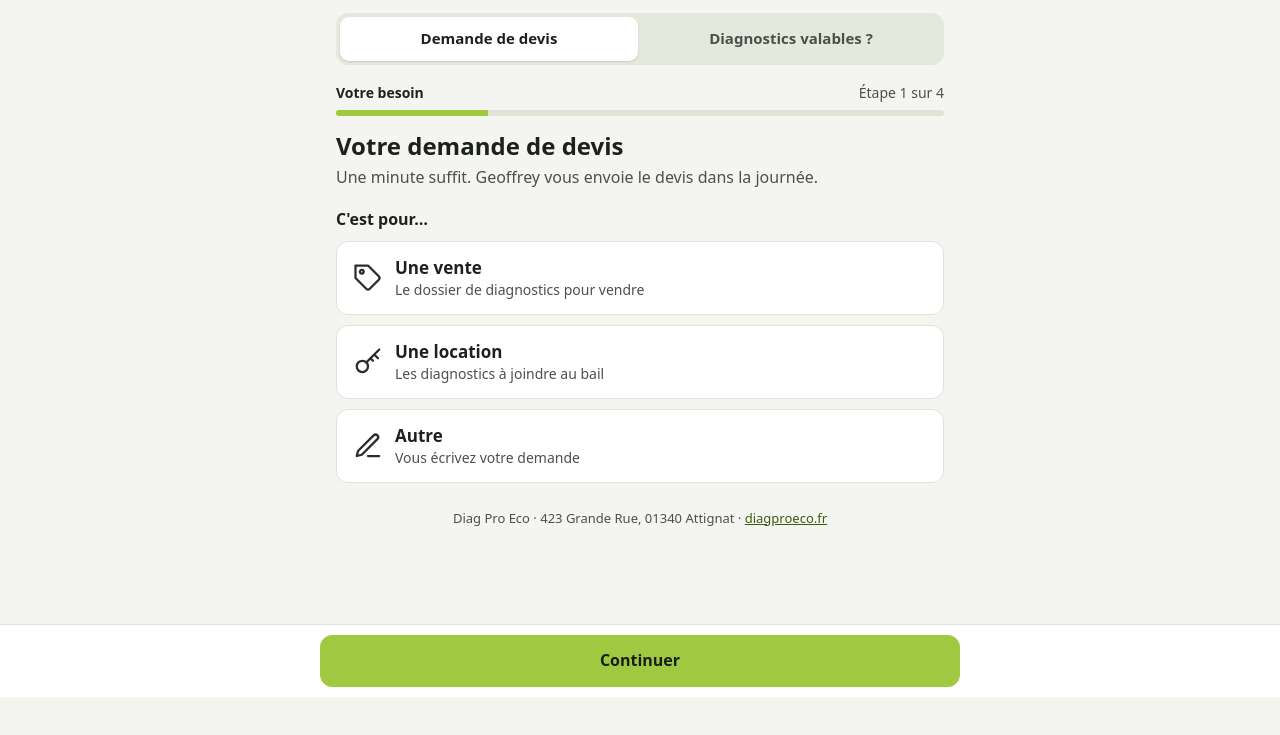
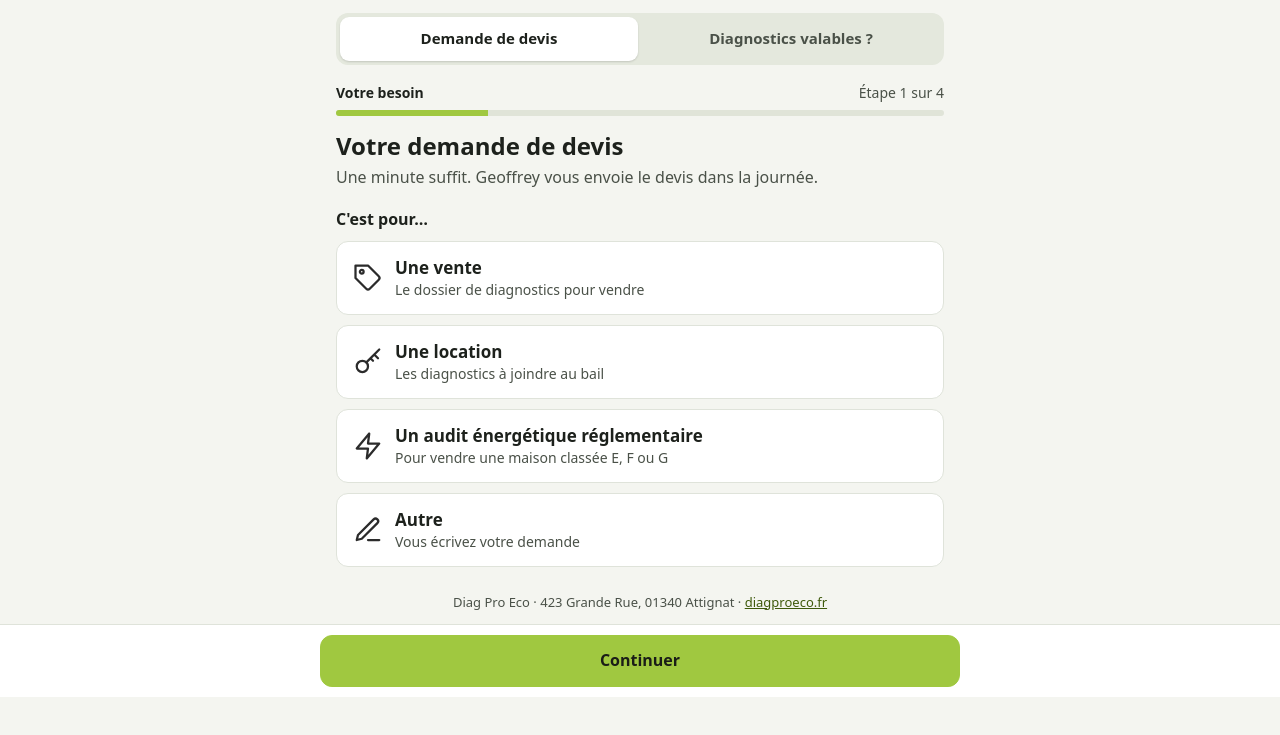
Before and after one commit to diagproeco/agences, a plain HTML site: page index.html in a window 1280 px wide. Shown: the part 103-838 px from the top of the page. Before the commit the page ends 800 px from the top, so only its background shows below. Drawn offline with Linux system fonts and the light colour scheme.

Commit message:
Choix Un audit énergétique réglementaire

```diff
--- a/app.js
+++ b/app.js
@@ -7,7 +7,7 @@
     cle: 'dpe-agences-2026',
     delaiDevis: 'dans la journée'
   };
-  var VERSION = '1.10';
+  var VERSION = '1.11';
   var R = window.Regles;
 
   /* ---------- outils ---------- */
@@ -32,7 +32,7 @@
   }
 
   var LIB = {
-    projet: { vente: 'Vente', location: 'Location', renovation: 'Rénovation', autre: 'Autre' },
+    projet: { vente: 'Vente', location: 'Location', renovation: 'Rénovation', audit: 'Audit énergétique réglementaire', autre: 'Autre' },
     type: { maison: 'Maison', appartement: 'Appartement', immeuble: 'Immeuble collectif', local: 'Local commercial', bureau: 'Bureau', autre: 'Autre type de bien' },
     copro: { oui: 'En copropriété', non: 'Hors copropriété' },
     construction: { nsp: 'Ne sait pas', avant1949: 'Avant 1949', '1949_1997': 'De 1949 au 1er juillet 1997', apres1997: 'Après le 1er juillet 1997' },
@@ -77,13 +77,14 @@
     majQui();
     var r = reponses();
     var hab = !r.type || ['maison', 'appartement', 'immeuble', 'autre'].indexOf(r.type) !== -1;
-    var autre = r.projet === 'autre';   // « Autre » : la personne écrit sa demande ; pas de liste ni de questions sur les installations
+    var autre = r.projet === 'autre';   // « Autre » : la personne écrit sa demande
+    var libre = autre || r.projet === 'audit';   // « Autre » et « Audit » : pas de liste ni de questions sur les installations
     montrer('[data-si=autre]', autre);
-    montrer('[data-si=liste]', !autre);
-    montrer('[data-si=egout]', !autre);
-    montrer('[data-si=habitation]', hab && !autre);
-    montrer('[data-si=piscine]', !autre && ['maison', 'immeuble', 'autre'].indexOf(r.type) !== -1);
-    if ($('#lead-recap')) $('#lead-recap').textContent = autre ? 'Vérifiez vos coordonnées.' : 'Vérifiez la liste, puis vos coordonnées.';
+    montrer('[data-si=liste]', !libre);
+    montrer('[data-si=egout]', !libre);
+    montrer('[data-si=habitation]', hab && !libre);
+    montrer('[data-si=piscine]', !libre && ['maison', 'immeuble', 'autre'].indexOf(r.type) !== -1);
+    if ($('#lead-recap')) $('#lead-recap').textContent = libre ? 'Vérifiez vos coordonnées.' : 'Vérifiez la liste, puis vos coordonnées.';
     montrer('[data-si=complement]', r.type === 'appartement' || r.copro === 'oui');
     montrer('[data-si=recents]', r.projet === 'vente' || r.projet === 'location');
     montrer('#existants', val('recents') === 'oui' && (r.projet === 'vente' || r.projet === 'location'));
@@ -325,7 +326,7 @@
     }
     if (n === 3 && !val('construction')) err.push('construction');
     if (n === 4) {
-      if (val('projet') !== 'autre' && !diagnosticsCoches().length) err.push('liste');
+      if (['autre', 'audit'].indexOf(val('projet')) === -1 && !diagnosticsCoches().length) err.push('liste');
       if (!val('agence')) err.push('agence');
       if (!EMAIL_RE.test(val('email'))) err.push('email');
       if (val('tel').replace(/\D/g, '').length < 10) err.push('tel');
@@ -377,8 +378,9 @@
       elec: lib('elec', r.elec), gaz: lib('gaz', r.gaz), egout: lib('oui3', r.egout), piscine: lib('oui3', val('piscine')),
       dpeClasse: r.dpeClasse === 'nsp' ? 'Ne sait pas' : r.dpeClasse,
       diagnostics: r.projet === 'autre' ? [{ nom: val('autreDemande'), raison: '', statut: 'oblig' }]
+        : r.projet === 'audit' ? [{ nom: 'Audit énergétique réglementaire', raison: '', statut: 'oblig' }]
         : coches.map(function (it) { return { nom: it.nom, raison: it.raison, statut: it.statut }; }),
-      nonRetenus: r.projet === 'autre' ? [] : nonRetenus.map(function (it) { return { nom: it.nom, raison: it.raison, statut: it.statut }; }),
+      nonRetenus: (r.projet === 'autre' || r.projet === 'audit') ? [] : nonRetenus.map(function (it) { return { nom: it.nom, raison: it.raison, statut: it.statut }; }),
       existants: existants, infos: S.infos,
       agence: { nom: val('agence') + (val('qui') === 'autre' ? ' (particulier / autre)' : ''), qui: lib('qui', val('qui')), contact: val('contact'), email: val('email'), tel: val('tel') },
       visite: { proprietaire: val('proprio'), telProprietaire: val('telProprio'), cles: lib('oui3', val('cles')), dispo: lib('dispo', val('dispo')) },
--- a/index.html
+++ b/index.html
@@ -237,6 +237,9 @@ details summary{cursor:pointer;font-weight:700;color:var(--lime-ink);min-height:
             <label class="tile big"><input type="radio" name="projet" value="location"><span>
               <svg viewBox="0 0 24 24" fill="none" stroke="currentColor" stroke-width="1.8" stroke-linecap="round" stroke-linejoin="round" aria-hidden="true"><circle cx="7.5" cy="15.5" r="4.5"/><path d="M10.7 12.3L21 2m-4 4l3 3m-6 0l2 2"/></svg>
               <span class="tx"><b>Une location</b><small>Les diagnostics à joindre au bail</small></span></span></label>
+            <label class="tile big"><input type="radio" name="projet" value="audit"><span>
+              <svg viewBox="0 0 24 24" fill="none" stroke="currentColor" stroke-width="1.8" stroke-linecap="round" stroke-linejoin="round" aria-hidden="true"><path d="M13 2L3 14h9l-1 8 10-12h-9l1-8z"/></svg>
+              <span class="tx"><b>Un audit énergétique réglementaire</b><small>Pour vendre une maison classée E, F ou G</small></span></span></label>
             <label class="tile big"><input type="radio" name="projet" value="autre"><span>
               <svg viewBox="0 0 24 24" fill="none" stroke="currentColor" stroke-width="1.8" stroke-linecap="round" stroke-linejoin="round" aria-hidden="true"><path d="M12 20h9"/><path d="M16.5 3.5a2.1 2.1 0 0 1 3 3L7 19l-4 1 1-4z"/></svg>
               <span class="tx"><b>Autre</b><small>Vous écrivez votre demande</small></span></span></label>
--- a/sw.js
+++ b/sw.js
@@ -1,5 +1,5 @@
 /* Diag Pro Eco - appli agences : fonctionne aussi sans réseau (sauf l'envoi, mis en attente) */
-var CACHE = 'agences-v14';
+var CACHE = 'agences-v15';
 var FICHIERS = ['./', './index.html', './regles.js', './app.js', './manifest.webmanifest', './logo-96.png', './icon-180.png', './icon-192.png', './icon-512.png'];
 
 self.addEventListener('install', function (e) {
```
